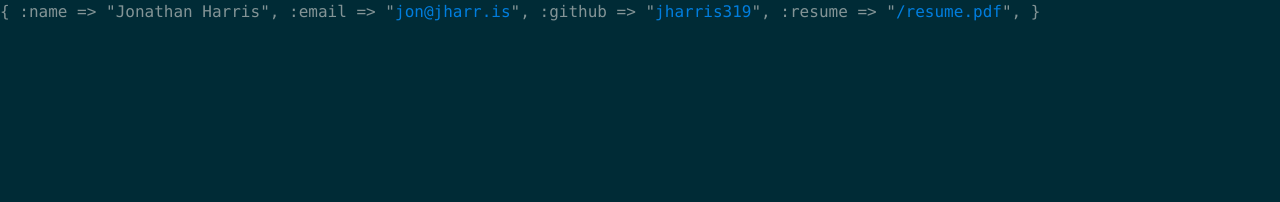
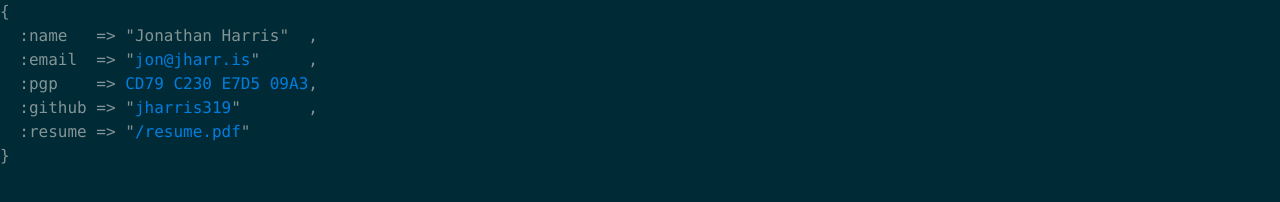
Before and after one commit to jharris319/jharris319.github.io, a plain HTML site: page index.html in a window 1280 px wide. Drawn offline with Linux system fonts and the light colour scheme; a web font is replaced by a local one.

Commit message:
restructure

```diff
--- a/index.html
+++ b/index.html
@@ -7,17 +7,19 @@
     <meta name="description" content="jharr.is : ">
 
     <link rel="stylesheet" type="text/css" media="screen" href="stylesheets/stylesheet.css">
+    <link rel='stylesheet' href='//cdn.jsdelivr.net/font-hack/2.020/css/hack.min.css'>
 
     <title>Jonathan Harris - Software Developer</title>
   </head>
   <body>
-    <div class="contain">
-      <span class="bracket">{</span>
-        <span class="key">:name</span> => "<span class="string">Jonathan Harris</span>",
-        <span class="key">:email</span> => "<a href="mailto:jon@jharr.is" class="string">jon@jharr.is</a>",
-        <span class="key">:github</span> => "<a href="https://github.com/jharris319">jharris319</a>",
-        <span class="key">:resume</span> => "<a href="/resume.pdf">/resume.pdf</a>",
-      <span class="bracket">}</span>
-    </div>
+    <pre>
+{
+  <span class="cyan">:name</span>   => "<span class="blue">Jonathan Harris</span>"  ,
+  <span class="cyan">:email</span>  => "<a href="mailto:jon@jharr.is" class="blue">jon@jharr.is</a>"     ,
+  <span class="cyan">:pgp</span>    => <a href="https://keybase.io/jharris/key.asc" class="red">CD79 C230 E7D5 09A3</a>,
+  <span class="cyan">:github</span> => "<a href="https://github.com/jharris319" class="blue">jharris319</a>"       ,
+  <span class="cyan">:resume</span> => "<a href="/resume.pdf" class="blue">/resume.pdf</a>"
+}
+    </pre>
   </body>
 </html>
```
